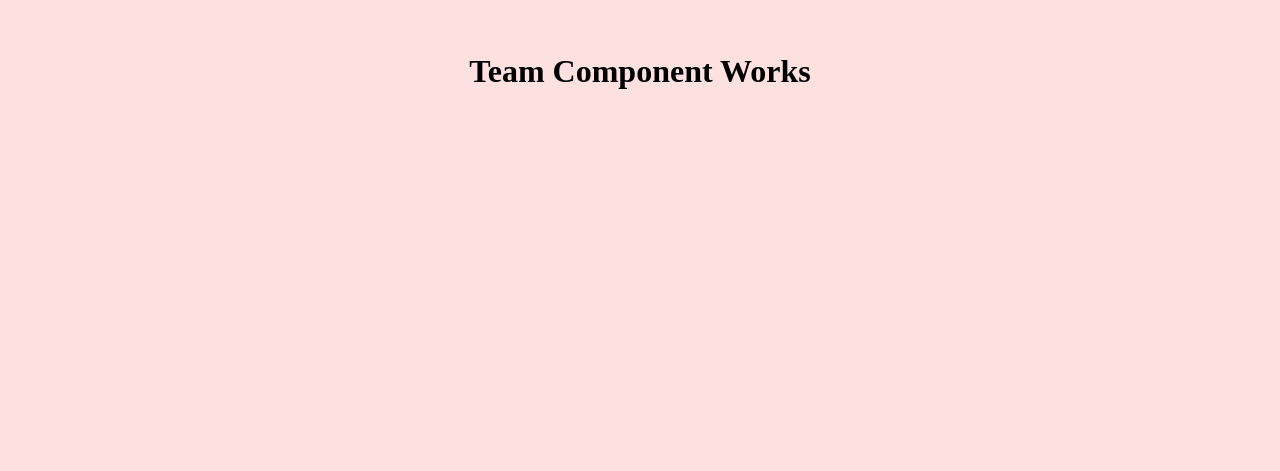
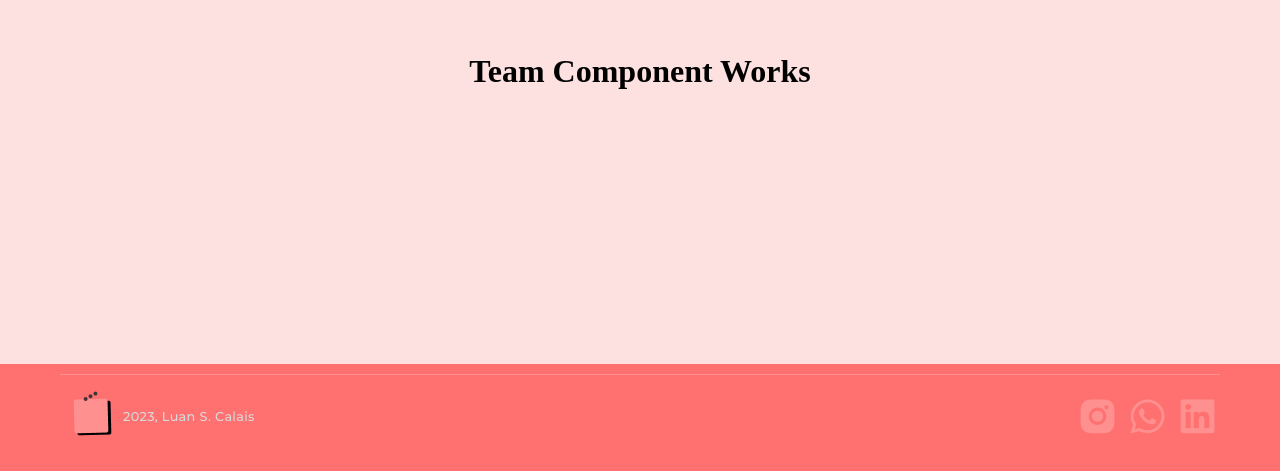
Before and after one commit to LuanCalais/Project-Hub, a React (Create React App) app: page / in a window 1280 px wide. Shown: the part 1929-2400 px from the top of the page. Built offline with nearby package versions, Linux system fonts and the light colour scheme; a web font is replaced by a local one.

Commit message:
create footer

```diff
--- a/public/index.html
+++ b/public/index.html
@@ -10,34 +10,17 @@
       content="Web site created using create-react-app"
     />
     <link rel="apple-touch-icon" href="%PUBLIC_URL%/logo192.png" />
-    <!--
-      manifest.json provides metadata used when your web app is installed on a
-      user's mobile device or desktop. See https://developers.google.com/web/fundamentals/web-app-manifest/
-    -->
     <link rel="manifest" href="%PUBLIC_URL%/manifest.json" />
-    <!--
-      Notice the use of %PUBLIC_URL% in the tags above.
-      It will be replaced with the URL of the `public` folder during the build.
-      Only files inside the `public` folder can be referenced from the HTML.
 
-      Unlike "/favicon.ico" or "favicon.ico", "%PUBLIC_URL%/favicon.ico" will
-      work correctly both with client-side routing and a non-root public URL.
-      Learn how to configure a non-root public URL by running `npm run build`.
-    -->
-    <title>React App</title>
+    <!-- Box Icons CSS-->
+    <link href='https://unpkg.com/boxicons@2.1.4/css/boxicons.min.css' rel='stylesheet'>
+    <title>Project hub</title>
   </head>
   <body>
-    <noscript>You need to enable JavaScript to run this app.</noscript>
+
     <div id="root"></div>
-    <!--
-      This HTML file is a template.
-      If you open it directly in the browser, you will see an empty page.
 
-      You can add webfonts, meta tags, or analytics to this file.
-      The build step will place the bundled scripts into the <body> tag.
-
-      To begin the development, run `npm start` or `yarn start`.
-      To create a production bundle, use `npm run build` or `yarn build`.
-    -->
+    <!-- Box Icons JS-->
+    <script src="https://unpkg.com/boxicons@2.1.4/dist/boxicons.js"></script>
   </body>
 </html>
--- a/src/App.js
+++ b/src/App.js
@@ -1,8 +1,12 @@
+import Footer from "./components/Footer";
 import Form from "./components/Form";
 import Header from "./components/Header";
 import Team from "./components/Team";
+import { useState } from "react";
 
 function App() {
+  const today = useState('');
+
   const teams = [
     {
       label: "Develop",
@@ -32,6 +36,8 @@ function App() {
       <div className="box-team">
         <Team />
       </div>
+
+      <Footer today={today}/>
     </>
   );
 }
--- /dev/null
+++ b/src/components/Footer/Footer.css
@@ -0,0 +1,44 @@
+.footer {
+  background: #ff7070;
+  min-height: 93px;
+  height: auto;
+  width: 100%;
+  position: absolute;
+  bottom: 0;
+  display: flex;
+  align-items: center;
+  justify-content: center;
+  padding: 10px 60px 23px 60px;
+}
+
+.footer .box-info {
+  border-top: 1px solid #ff9090;
+  padding-top: 10px;
+  width: 100%;
+  display: flex;
+  justify-content: center;
+}
+
+.footer .box-info div {
+  display: flex;
+  align-items: center;
+  width: 100%;
+}
+
+.footer .box-info div > span {
+  font-family: "monserrat";
+  font-weight: 500;
+  font-size: 0.8rem;
+  line-height: 13px;
+  letter-spacing: 0.025em;
+  color: #d9d9d9;
+}
+
+.footer .box-info .col-two {
+  justify-content: end;
+  column-gap: 5px;
+}
+.footer .box-info .col-two i {
+  font-size: 45px;
+  color: #ff9090;
+}
--- /dev/null
+++ b/src/components/Footer/index.js
@@ -0,0 +1,33 @@
+import "./Footer.css";
+import icon from "./Icon.png";
+
+const Footer = ({ today }) => {
+  return (
+    <>
+      <div className="footer">
+        <div className="box-info">
+          <div className="col-one">
+            <img src={icon} alt="icon" />
+            <span>2023, Luan S. Calais</span>
+          </div>
+
+          <div className="col-two">
+            <a href="https://www.instagram.com/luan_calais/" target="_blank" rel="noreferrer">
+              <i class="bx bxl-instagram-alt"></i>
+            </a>
+
+            <a href="https://api.whatsapp.com/send?phone=11910396496" target="_blank" rel="noreferrer">
+              <i class="bx bxl-whatsapp"></i>
+            </a>
+
+            <a href="https://www.linkedin.com/in/luan-s-calais-186104217/" target="_blank" rel="noreferrer">
+              <i class="bx bxl-linkedin-square"></i>
+            </a>
+          </div>
+        </div>
+      </div>
+    </>
+  );
+};
+
+export default Footer;
--- a/src/components/Input/Input.css
+++ b/src/components/Input/Input.css
@@ -1,7 +1,4 @@
-@font-face {
-  font-family: "monserrat";
-  src: url("../../../public/assets/fonts/Montserrat-Medium.ttf");
-}
+
 
 .input input {
   font-family: "monserrat";
--- a/src/index.css
+++ b/src/index.css
@@ -1,6 +1,11 @@
 @font-face {
   font-family: "KoPub";
   src: url("../public/assets/fonts/kopubbatang-regular.ttf");
+}
+
+@font-face {
+  font-family: "monserrat";
+  src: url("../public/assets/fonts/Montserrat-Medium.ttf");
 }
 
 body {
@@ -8,6 +13,7 @@ body {
   font-family: "KoPub";
   -webkit-font-smoothing: antialiased;
   -moz-osx-font-smoothing: grayscale;
+  position: relative;
 }
 
 * {
```
Also changed, not shown: src/components/Footer/Icon.png (added).
